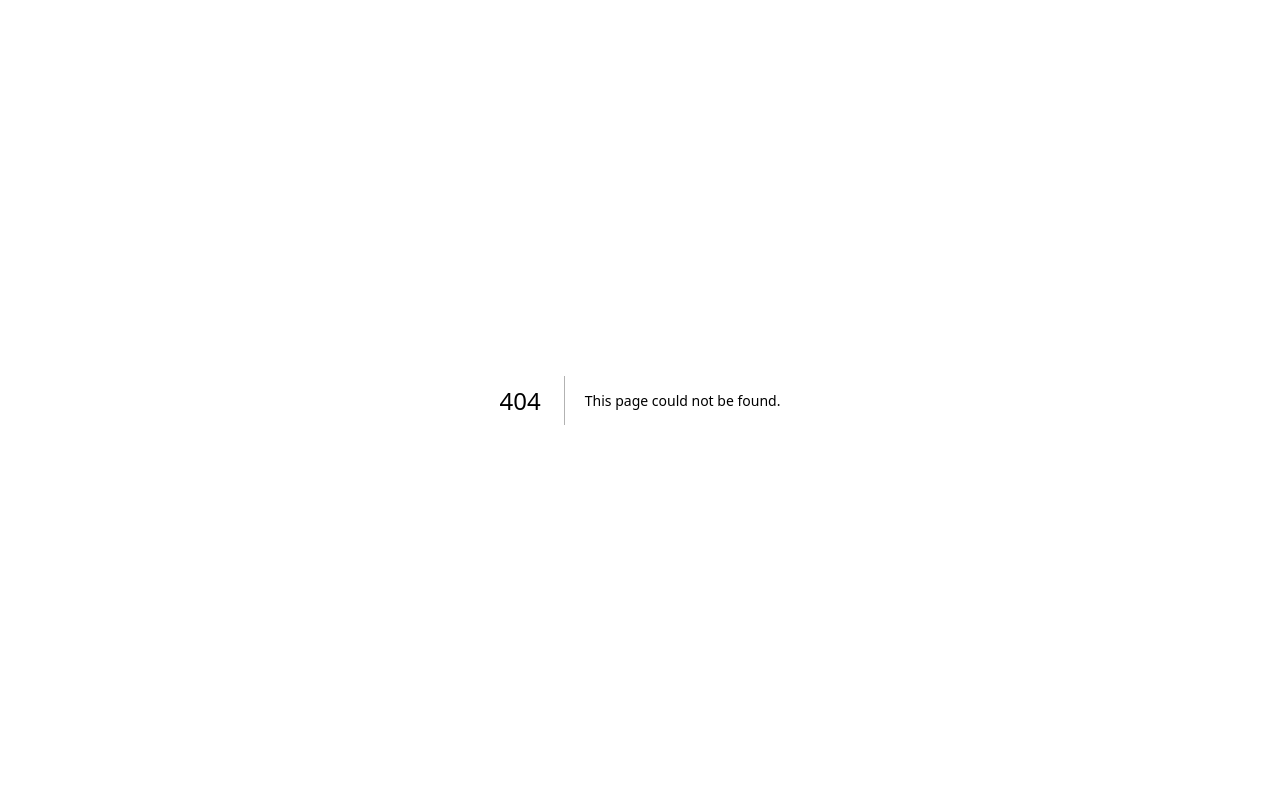
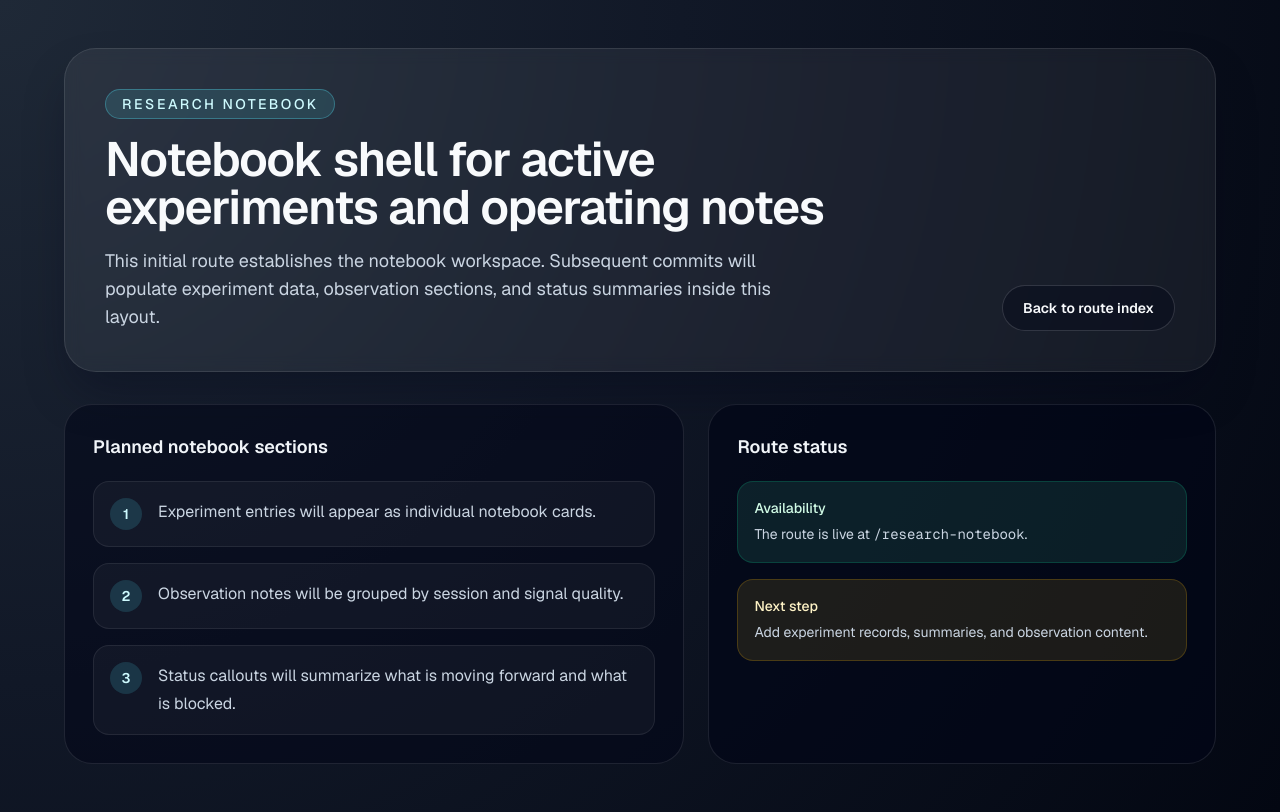
Before and after one commit to iamasx/api-test, a Next.js app: page /research-notebook in a window 1280 px wide. Before the commit this address had no page. Built offline with nearby package versions, Linux system fonts and the light colour scheme.

Commit message:
feat: add research notebook route shell

```diff
--- a/src/app/page.tsx
+++ b/src/app/page.tsx
@@ -6,9 +6,15 @@ const launchChecks = [
   "Render-state coverage for default, targeted, and fallback selections",
 ];
 
+const notebookHighlights = [
+  "Dedicated shell for experiment logs and operator observations",
+  "Status panels reserved for active, blocked, and next-step summaries",
+  "Notebook route is now staged independently from the archive workflows",
+];
+
 export default function Home() {
   return (
-    <main className="mx-auto flex w-full max-w-6xl flex-1 flex-col px-6 py-12 sm:px-10 lg:px-12">
+    <main className="mx-auto flex w-full max-w-6xl flex-1 flex-col gap-8 px-6 py-12 sm:px-10 lg:px-12">
       <section className="overflow-hidden rounded-[2rem] border border-[var(--line)] bg-[var(--surface)] shadow-[0_20px_90px_rgba(15,23,42,0.08)]">
         <div className="grid gap-10 px-6 py-10 sm:px-10 lg:grid-cols-[minmax(0,1.2fr)_minmax(260px,0.8fr)] lg:px-12 lg:py-14">
           <div className="space-y-6">
@@ -60,6 +66,59 @@ export default function Home() {
           </div>
         </div>
       </section>
+
+      <section className="overflow-hidden rounded-[2rem] border border-[var(--line)] bg-[var(--surface)] shadow-[0_20px_90px_rgba(15,23,42,0.06)]">
+        <div className="grid gap-8 px-6 py-8 sm:px-10 lg:grid-cols-[minmax(0,1fr)_minmax(260px,0.9fr)] lg:px-12 lg:py-10">
+          <div className="space-y-5">
+            <p className="text-sm font-semibold uppercase tracking-[0.28em] text-sky-700">
+              Issue 88 / Research Notebook
+            </p>
+            <div className="space-y-3">
+              <h2 className="max-w-2xl text-3xl font-semibold tracking-tight text-slate-950 sm:text-4xl">
+                Open the notebook shell for experiments, observations, and
+                status summaries.
+              </h2>
+              <p className="max-w-2xl text-base leading-7 text-slate-600 sm:text-lg">
+                The research notebook now has its own route shell, separate from
+                the archive workflows, so the remaining data model and notebook
+                UI can ship incrementally on the same PR.
+              </p>
+            </div>
+            <div className="flex flex-col gap-4 sm:flex-row">
+              <Link
+                href="/research-notebook"
+                className="inline-flex items-center justify-center rounded-full bg-sky-700 px-6 py-3 text-sm font-semibold text-sky-50 transition hover:bg-sky-800"
+              >
+                Open research notebook
+              </Link>
+              <a
+                href="https://github.com/iamasx/api-test/issues/88"
+                className="inline-flex items-center justify-center rounded-full border border-slate-300 px-6 py-3 text-sm font-semibold text-slate-700 transition hover:border-slate-950 hover:text-slate-950"
+                target="_blank"
+                rel="noreferrer"
+              >
+                Review issue scope
+              </a>
+            </div>
+          </div>
+
+          <div className="rounded-[1.75rem] border border-slate-200/80 bg-[var(--surface-strong)] p-6 shadow-[inset_0_1px_0_rgba(255,255,255,0.8)]">
+            <p className="text-sm font-semibold uppercase tracking-[0.24em] text-slate-500">
+              Notebook staging
+            </p>
+            <ul className="mt-5 space-y-4">
+              {notebookHighlights.map((item) => (
+                <li
+                  key={item}
+                  className="rounded-2xl border border-slate-200 bg-white/75 px-4 py-4 text-sm leading-6 text-slate-600"
+                >
+                  {item}
+                </li>
+              ))}
+            </ul>
+          </div>
+        </div>
+      </section>
     </main>
   );
 }
--- /dev/null
+++ b/src/app/research-notebook/page.tsx
@@ -0,0 +1,86 @@
+import type { Metadata } from "next";
+import Link from "next/link";
+
+export const metadata: Metadata = {
+  title: "Research Notebook",
+  description:
+    "A dedicated route for experiment logs, observations, and status summaries.",
+};
+
+const shellMilestones = [
+  "Experiment entries will appear as individual notebook cards.",
+  "Observation notes will be grouped by session and signal quality.",
+  "Status callouts will summarize what is moving forward and what is blocked.",
+];
+
+export default function ResearchNotebookPage() {
+  return (
+    <main className="min-h-screen bg-[radial-gradient(circle_at_top_left,#1f2937_0%,#111827_45%,#030712_100%)] px-6 py-12 text-slate-50 sm:px-10 lg:px-16">
+      <div className="mx-auto flex w-full max-w-6xl flex-col gap-8">
+        <header className="overflow-hidden rounded-[2rem] border border-white/10 bg-white/6 p-8 shadow-2xl shadow-slate-950/40 backdrop-blur sm:p-10">
+          <div className="flex flex-col gap-6 lg:flex-row lg:items-end lg:justify-between">
+            <div className="max-w-3xl space-y-4">
+              <span className="inline-flex w-fit rounded-full border border-cyan-300/30 bg-cyan-300/12 px-4 py-1 text-sm font-medium tracking-[0.18em] text-cyan-100 uppercase">
+                Research notebook
+              </span>
+              <h1 className="text-4xl font-semibold tracking-tight text-balance sm:text-5xl">
+                Notebook shell for active experiments and operating notes
+              </h1>
+              <p className="max-w-2xl text-base leading-7 text-slate-300 sm:text-lg">
+                This initial route establishes the notebook workspace. Subsequent
+                commits will populate experiment data, observation sections, and
+                status summaries inside this layout.
+              </p>
+            </div>
+
+            <Link
+              href="/"
+              className="inline-flex items-center justify-center rounded-full border border-white/15 bg-slate-950/40 px-5 py-3 text-sm font-semibold text-slate-100 transition hover:border-cyan-300/40 hover:bg-slate-900"
+            >
+              Back to route index
+            </Link>
+          </div>
+        </header>
+
+        <section className="grid gap-6 lg:grid-cols-[minmax(0,1.1fr)_minmax(18rem,0.9fr)]">
+          <article className="rounded-[1.75rem] border border-white/10 bg-slate-950/55 p-7">
+            <h2 className="text-lg font-semibold text-slate-100">
+              Planned notebook sections
+            </h2>
+            <ol className="mt-5 space-y-4 text-sm leading-7 text-slate-300 sm:text-base">
+              {shellMilestones.map((milestone, index) => (
+                <li
+                  key={milestone}
+                  className="flex gap-4 rounded-2xl border border-white/8 bg-white/4 px-4 py-4"
+                >
+                  <span className="flex h-8 w-8 shrink-0 items-center justify-center rounded-full bg-cyan-300/15 text-sm font-semibold text-cyan-100">
+                    {index + 1}
+                  </span>
+                  <span>{milestone}</span>
+                </li>
+              ))}
+            </ol>
+          </article>
+
+          <aside className="rounded-[1.75rem] border border-white/10 bg-slate-950/70 p-7">
+            <h2 className="text-lg font-semibold text-slate-100">Route status</h2>
+            <dl className="mt-5 space-y-4 text-sm text-slate-300">
+              <div className="rounded-2xl border border-emerald-400/20 bg-emerald-300/10 p-4">
+                <dt className="font-medium text-emerald-100">Availability</dt>
+                <dd className="mt-1 leading-6">
+                  The route is live at <code>/research-notebook</code>.
+                </dd>
+              </div>
+              <div className="rounded-2xl border border-amber-400/20 bg-amber-300/10 p-4">
+                <dt className="font-medium text-amber-100">Next step</dt>
+                <dd className="mt-1 leading-6">
+                  Add experiment records, summaries, and observation content.
+                </dd>
+              </div>
+            </dl>
+          </aside>
+        </section>
+      </div>
+    </main>
+  );
+}
```
